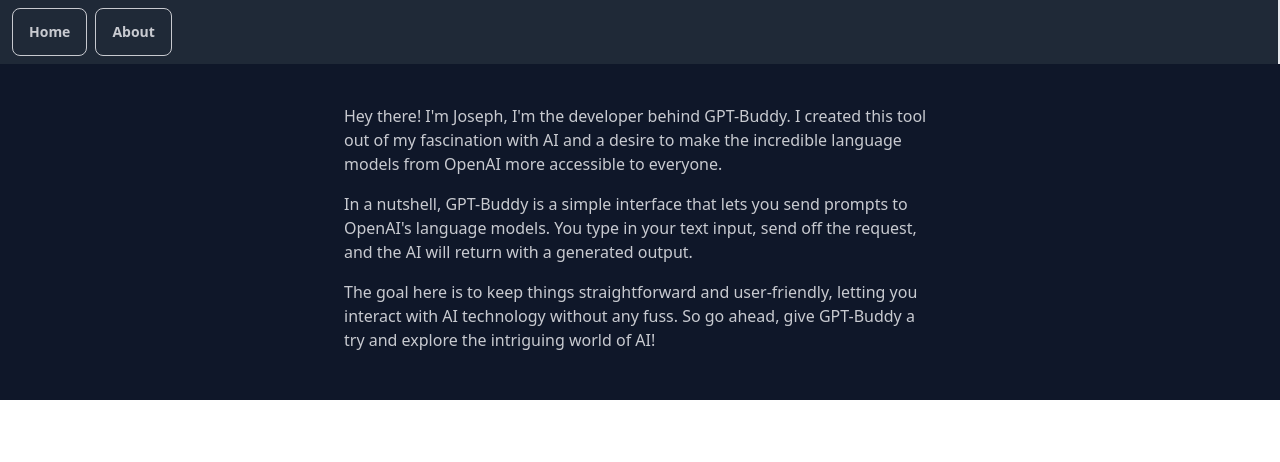
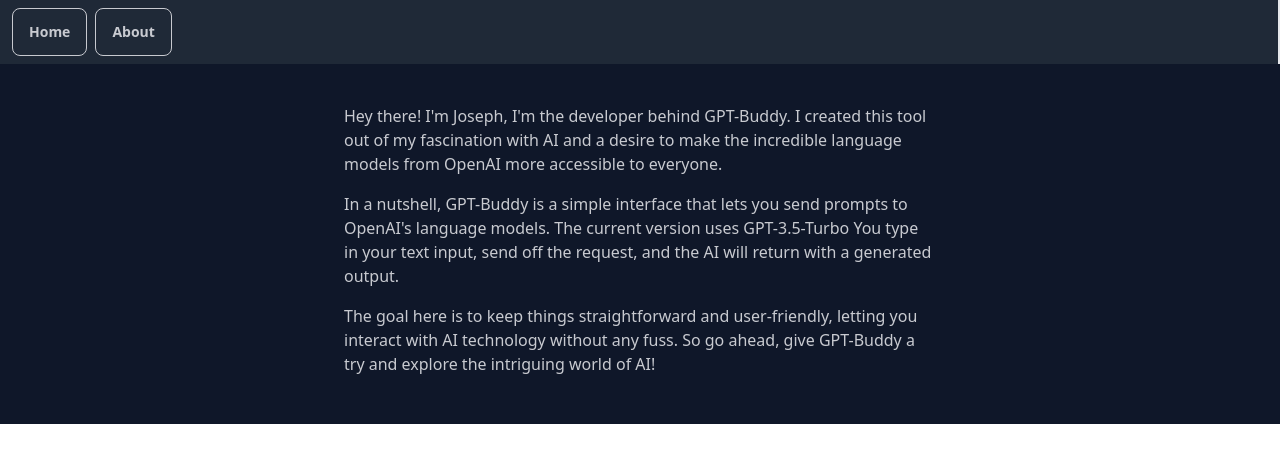
Before and after one commit to Echoesong/GPT-buddy, a React (Create React App) app: page /about in a window 1280 px wide. Shown: the top 462 px of the page. Built offline with nearby package versions, Linux system fonts and the light colour scheme; no server answers.

Commit message:
change about wording

```diff
--- a/src/components/loadingSpinner.jsx
+++ b/src/components/loadingSpinner.jsx
@@ -3,7 +3,7 @@
 
 const override = {
   display: "block",
-  margin: "0 auto",
+  margin: "auto",
   borderColor: "red",
 };
 
@@ -20,7 +20,7 @@
       <div className="sweet-loading">
         <ClipLoader
           css={override}
-          size={150}
+          size={20}
           color={"#123abc"}
           loading={this.state.loading}
           speedMultiplier={1.5}
--- a/src/pages/About/index.js
+++ b/src/pages/About/index.js
@@ -12,8 +12,9 @@
 
         <p className="mb-4">
           In a nutshell, GPT-Buddy is a simple interface that lets you send
-          prompts to OpenAI's language models. You type in your text input, send
-          off the request, and the AI will return with a generated output.
+          prompts to OpenAI's language models. The current version uses
+          GPT-3.5-Turbo You type in your text input, send off the request, and
+          the AI will return with a generated output.
         </p>
         <p className="mb-4">
           The goal here is to keep things straightforward and user-friendly,
--- a/src/pages/Queries/index.js
+++ b/src/pages/Queries/index.js
@@ -132,7 +132,6 @@
           </button>
         </form>
       </section>
-      {submitting && <AwesomeComponent />}
       <section className="grid grid-cols-1 justify-items-center gap-4">
         {isLoading ? loading() : loaded()}
       </section>
```
